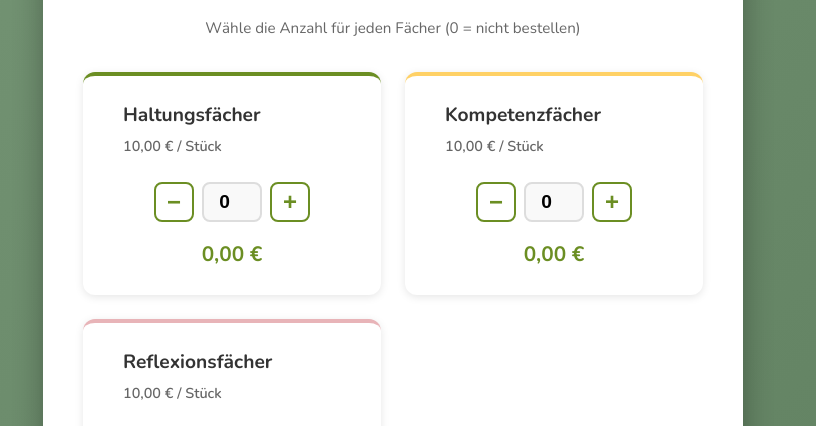
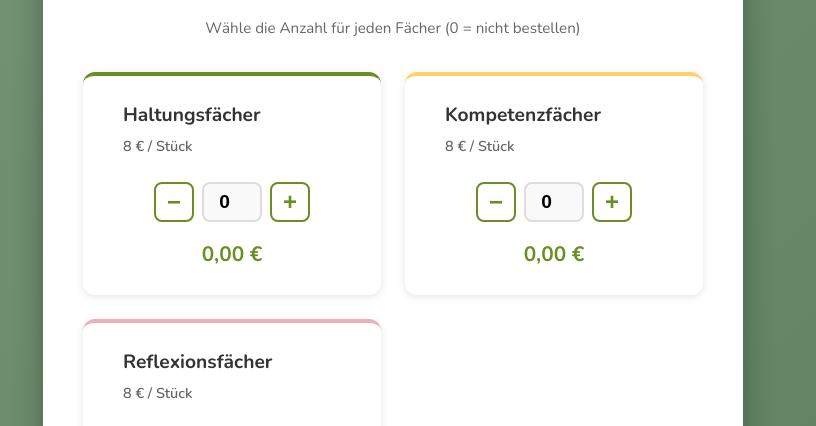
Before and after one commit to Silak12/Kompetenz, a plain HTML site: page index.html in a window 1280 px wide. Shown: the part 1660-2086 px from the top of the page, without its empty margins (247-1063 px from the left). Drawn offline with nearby package versions, Linux system fonts and the light colour scheme.

Commit message:
preisanasssung

```diff
--- a/index.html
+++ b/index.html
@@ -218,7 +218,7 @@
                                     <span class="item-emoji"></span>
                                     <div>
                                         <h4>Haltungsfächer</h4>
-                                        <p class="item-price">10,00 € / Stück</p>
+                                        <p class="item-price">8 € / Stück</p>
                                     </div>
                                 </div>
                                 <div class="quantity-control">
@@ -235,7 +235,7 @@
                                     <span class="item-emoji"></span>
                                     <div>
                                         <h4>Kompetenzfächer</h4>
-                                        <p class="item-price">10,00 € / Stück</p>
+                                        <p class="item-price">8 € / Stück</p>
                                     </div>
                                 </div>
                                 <div class="quantity-control">
@@ -252,7 +252,7 @@
                                     <span class="item-emoji"></span>
                                     <div>
                                         <h4>Reflexionsfächer</h4>
-                                        <p class="item-price">10,00 € / Stück</p>
+                                        <p class="item-price">8 € / Stück</p>
                                     </div>
                                 </div>
                                 <div class="quantity-control">
```
